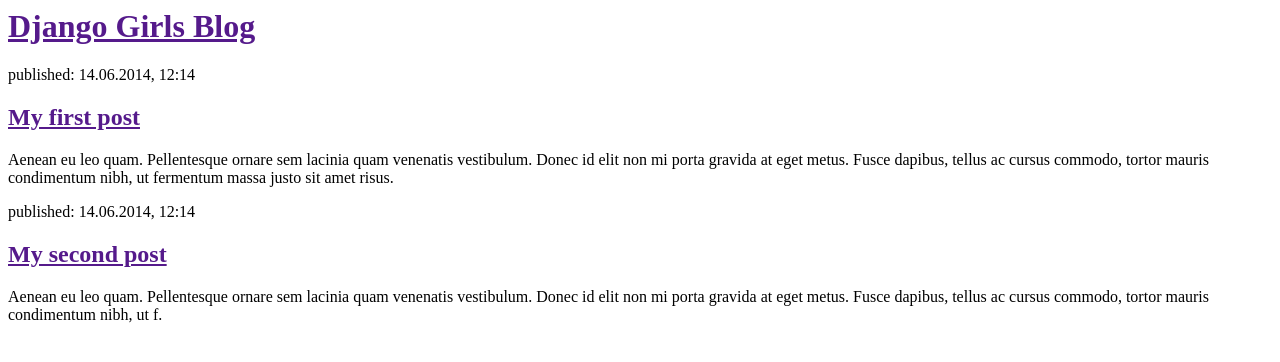
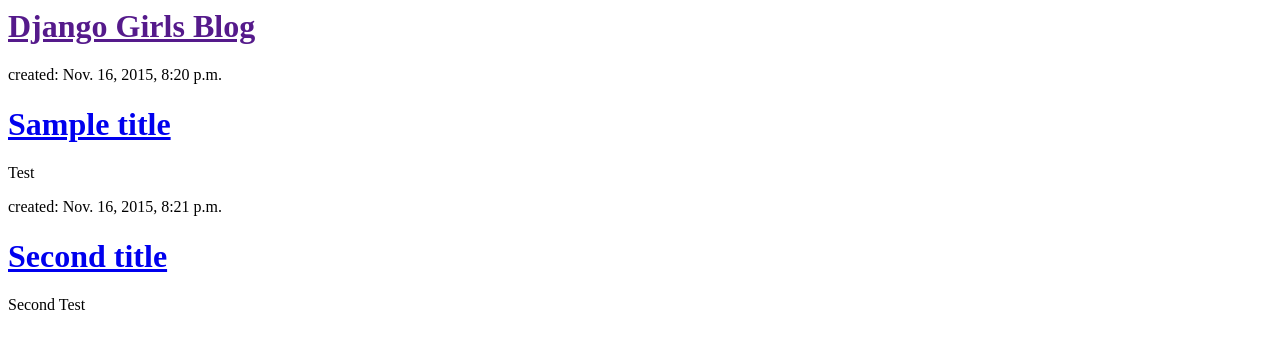
Before and after one commit to francesliang/Django_Girls, a Django app: page / in a window 1280 px wide. Shown: the top 362 px of the page. Run offline with Django 3.2, Linux system fonts and the light colour scheme; data comes from the database, SQL or seed files in the repository; both versions use the stored data as it was after the commit.

Commit message:
updated post files

```diff
--- a/blog/models.py
+++ b/blog/models.py
@@ -6,11 +6,11 @@ class Post(models.Model):
 	author = models.ForeignKey('auth.User')
 	title = models.CharField(max_length=200)
 	text = models.TextField()
-	created_date = models.DateTimeField(default=timezone.now)
+	created_date = models.DateTimeField(default=timezone.now())
 	published_date = models.DateTimeField(blank=True, null=True)
 
 	def publish(self):
-		self.published_date = timezone.now
+		self.published_date = timezone.now()
 		self.save()
 
 	def __str__(self):
--- a/blog/templates/blog/post_list.html
+++ b/blog/templates/blog/post_list.html
@@ -7,16 +7,12 @@
             <h1><a href="">Django Girls Blog</a></h1>
         </div>
 
-        <div>
-            <p>published: 14.06.2014, 12:14</p>
-            <h2><a href="">My first post</a></h2>
-            <p>Aenean eu leo quam. Pellentesque ornare sem lacinia quam venenatis vestibulum. Donec id elit non mi porta gravida at eget metus. Fusce dapibus, tellus ac cursus commodo, tortor mauris condimentum nibh, ut fermentum massa justo sit amet risus.</p>
-        </div>
-
-        <div>
-            <p>published: 14.06.2014, 12:14</p>
-            <h2><a href="">My second post</a></h2>
-            <p>Aenean eu leo quam. Pellentesque ornare sem lacinia quam venenatis vestibulum. Donec id elit non mi porta gravida at eget metus. Fusce dapibus, tellus ac cursus commodo, tortor mauris condimentum nibh, ut f.</p>
-        </div>
+        {% for post in posts%}
+            <div>
+                <p> created: {{ post.created_date }}</p>
+                <h1> <a href=" ">{{ post.title }}</a></h1>
+                <p>{{ post.text|linebreaks }}</p>
+            </div>
+        {% endfor %}
     </body>
 </html>
--- a/blog/views.py
+++ b/blog/views.py
@@ -1,6 +1,9 @@
 from django.shortcuts import render
+from django.utils import timezone
+from .models import Post
 
 # Create your views here.
 
 def post_list(request):
-	return render(request, 'blog/post_list.html',{})
+	posts = Post.objects.filter(created_date__lte=timezone.now()).order_by('created_date')
+	return render(request, 'blog/post_list.html',{'posts': posts})
```
Also changed, not shown: db.sqlite3, 3 other files.
